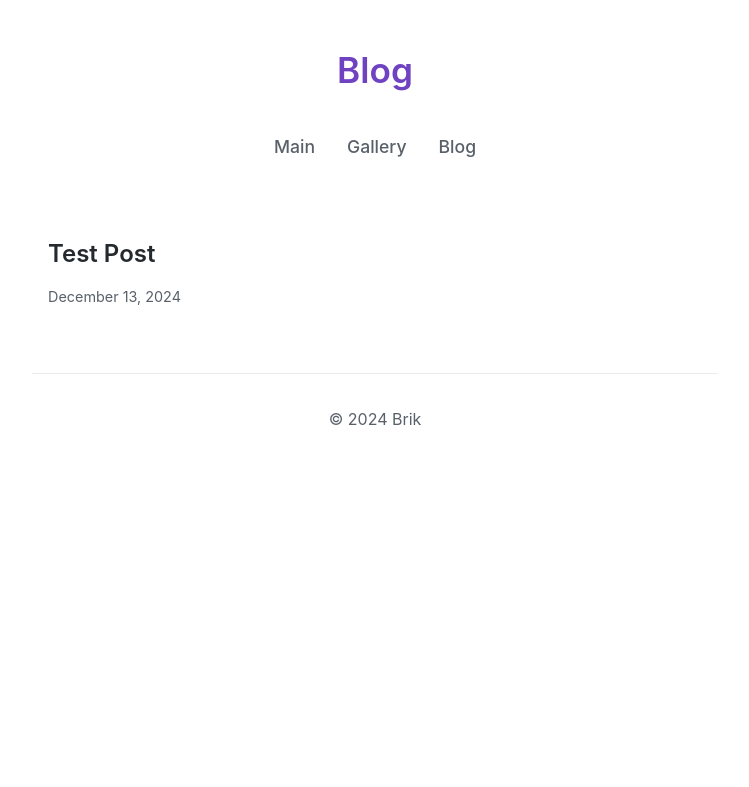
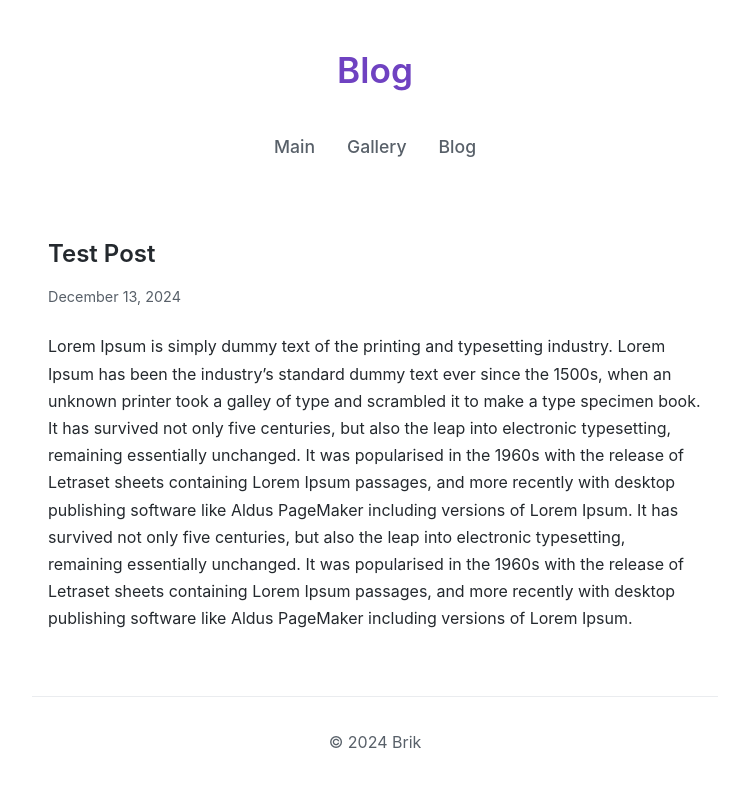
Before and after one commit to brikjr/blogs, a Jekyll site: the page built from _posts/2024-12-13-test-post.md, in a window 1280 px wide. Shown: the top 787 px of the page, without its empty margins (265-1014 px from the left). Built offline with Jekyll 4.4.1, drawn with Linux system fonts in a browser that asks for light colours.

Commit message:
Updated blog posts

```diff
--- a/_posts/2024-12-13-test-post.md
+++ b/_posts/2024-12-13-test-post.md
@@ -3,3 +3,6 @@
 layout: post
 title: Test Post
 ---
+
+Lorem Ipsum is simply dummy text of the printing and typesetting industry. Lorem Ipsum has been the industry's standard dummy text ever since the 1500s, when an unknown printer took a galley of type and scrambled it to make a type specimen book. It has survived not only five centuries, but also the leap into electronic typesetting, remaining essentially unchanged. It was popularised in the 1960s with the release of Letraset sheets containing Lorem Ipsum passages, and more recently with desktop publishing software like Aldus PageMaker including versions of Lorem Ipsum.
+It has survived not only five centuries, but also the leap into electronic typesetting, remaining essentially unchanged. It was popularised in the 1960s with the release of Letraset sheets containing Lorem Ipsum passages, and more recently with desktop publishing software like Aldus PageMaker including versions of Lorem Ipsum.
```
